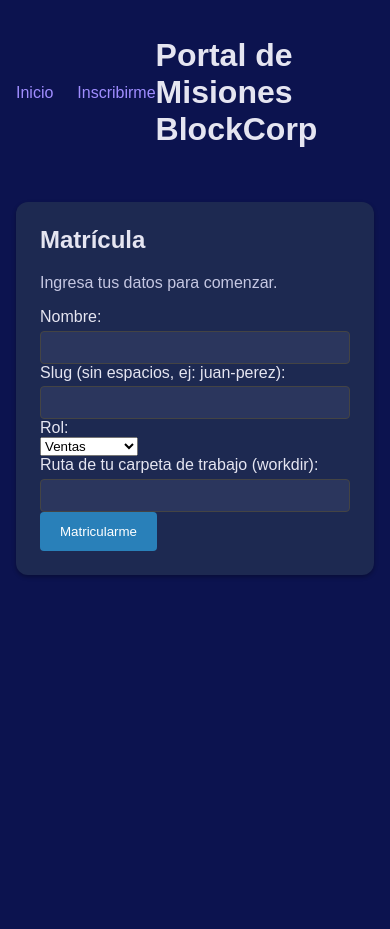
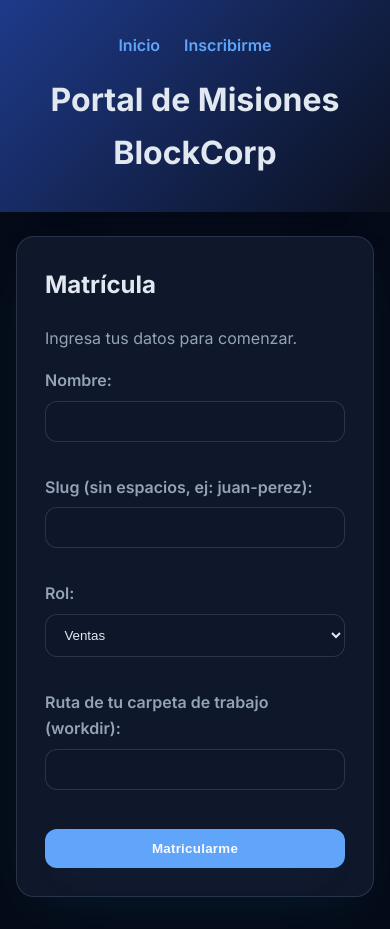
Before and after one commit to dalarcon80/PortalKids, a plain HTML site: page frontend/index.html in a window 390 px wide. Before the commit the page ends 844 px from the top, so only its background shows below. Drawn offline with Linux system fonts and the light colour scheme.

Commit message:
Refactor dark theme styles with shared variables

```diff
--- a/frontend/assets/css/style-dark.css
+++ b/frontend/assets/css/style-dark.css
@@ -1,20 +1,312 @@
-/* Dark theme styles for Portal de Misiones */
-body { font-family: Arial, sans-serif; margin: 0; padding: 0; background-color: #0c134f; color: #e5e5f1; }
-header { background-color: #0c134f; color: #e5e5f1; padding: 1rem; display: flex; justify-content: space-between; align-items: center; }
-nav { display: flex; gap: 1.5rem; }
-nav a { color: #a08dff; text-decoration: none; }
-nav a:hover { text-decoration: underline; }
-main { padding: 1rem; max-width: 1000px; margin: 0 auto; }
-section.enroll, section.dashboard, section.mission { background-color: #1d2951; padding: 1.5rem; border-radius: 12px; box-shadow: 0 2px 4px rgba(0,0,0,0.3); margin-bottom: 1.5rem; }
-section h2, section h3 { color: #e5e5f1; margin-top: 0; }
-section p, section li { color: #c5c7e2; }
-form input, form textarea { width: 100%; padding: 0.5rem; border: 1px solid #444; border-radius: 4px; margin-top: 0.3rem; box-sizing: border-box; background-color: #2b365d; color: #e5e5f1; }
-form button { background-color: #2980b9; color: #fff; border: none; border-radius: 4px; padding: 0.75rem 1.25rem; cursor: pointer; transition: background-color 0.2s ease; }
-form button:hover { background-color: #21618c; }
-.missions { list-style: none; padding: 0; margin: 0; }
-.missions li { padding: 0.5rem; border-bottom: 1px solid #444; display: flex; justify-content: space-between; align-items: center; }
-.missions li:last-child { border-bottom: none; }
-.blocked { opacity: 0.5; }
-.feedback { margin-top: 1rem; padding: 1rem; border-radius: 8px; }
-.feedback.success { background-color: #1e4620; color: #d4ffd6; }
-.feedback.error { background-color: #662222; color: #ffd4d4; }
+@import url("https://fonts.googleapis.com/css2?family=Inter:wght@400;600;700&display=swap");
+
+:root {
+  --bg: #050b18;
+  --text: #e2e8f0;
+  --muted: #94a3b8;
+  --card-bg: #0f172a;
+  --card-border: rgba(148, 163, 184, 0.2);
+  --card-shadow: 0 20px 45px -25px rgba(8, 47, 73, 0.65);
+  --card-shadow-hover: 0 28px 60px -22px rgba(30, 64, 175, 0.55);
+  --accent: #60a5fa;
+  --accent-hover: #3b82f6;
+  --accent-contrast: #f8fafc;
+  --accent-shadow: 0 15px 35px -18px rgba(96, 165, 250, 0.45);
+  --success: #34d399;
+  --warning: #fbbf24;
+  --danger: #f87171;
+  --danger-hover: #ef4444;
+  --danger-shadow: 0 12px 30px -18px rgba(248, 113, 113, 0.55);
+  --locked-bg: rgba(15, 23, 42, 0.65);
+  --locked-border: rgba(148, 163, 184, 0.25);
+  --unlocked-bg: rgba(59, 130, 246, 0.2);
+  --unlocked-border: rgba(59, 130, 246, 0.45);
+  --completed-bg: rgba(34, 197, 94, 0.2);
+  --completed-border: rgba(34, 197, 94, 0.45);
+  --error-bg: rgba(248, 113, 113, 0.18);
+  --error-border: rgba(248, 113, 113, 0.45);
+  --input-bg: rgba(15, 23, 42, 0.85);
+  --input-border: rgba(148, 163, 184, 0.22);
+  --focus-ring: rgba(96, 165, 250, 0.35);
+  --header-gradient-start: #1e3a8a;
+  --header-gradient-end: #0b1120;
+  --radius: 18px;
+}
+
+* {
+  box-sizing: border-box;
+}
+
+body {
+  font-family: "Inter", "Segoe UI", Roboto, Helvetica, Arial, sans-serif;
+  margin: 0;
+  padding: 0;
+  background-color: var(--bg);
+  color: var(--text);
+  line-height: 1.65;
+  -webkit-font-smoothing: antialiased;
+}
+
+header {
+  background: linear-gradient(135deg, var(--header-gradient-start), var(--header-gradient-end));
+  color: var(--text);
+  padding: 2.5rem 1.5rem;
+  text-align: center;
+  display: flex;
+  flex-direction: column;
+  gap: 1rem;
+  align-items: center;
+  box-shadow: 0 18px 35px -24px rgba(2, 6, 23, 0.9);
+}
+
+header h1 {
+  margin: 0;
+  font-size: clamp(2rem, 4vw, 2.8rem);
+  font-weight: 700;
+}
+
+header nav {
+  display: flex;
+  gap: 1.5rem;
+  flex-wrap: wrap;
+  justify-content: center;
+}
+
+header nav a {
+  color: var(--accent);
+  text-decoration: none;
+  font-weight: 600;
+}
+
+header nav a:hover {
+  color: var(--accent-hover);
+}
+
+main {
+  padding: clamp(1.5rem, 3vw, 3rem) 1.5rem;
+  max-width: 1100px;
+  margin: 0 auto;
+  display: flex;
+  flex-direction: column;
+  gap: 1.5rem;
+}
+
+section.enroll,
+section.dashboard,
+section.mission {
+  background-color: var(--card-bg);
+  padding: clamp(1.75rem, 2.5vw, 2.5rem);
+  border-radius: var(--radius);
+  box-shadow: var(--card-shadow);
+  border: 1px solid var(--card-border);
+}
+
+section.enroll h2,
+section.dashboard h2,
+section.mission h2,
+section.mission h3 {
+  margin-top: 0;
+  margin-bottom: 1.25rem;
+  font-size: clamp(1.5rem, 2vw, 1.75rem);
+  font-weight: 700;
+  color: var(--text);
+}
+
+section.enroll p,
+section.dashboard p,
+section.mission p,
+section.mission li {
+  margin-top: 0;
+  margin-bottom: 1rem;
+  color: var(--muted);
+}
+
+form label {
+  display: block;
+  margin-bottom: 0.35rem;
+  font-weight: 600;
+  color: var(--muted);
+}
+
+form input,
+form select,
+form textarea,
+form button {
+  padding: 0.75rem 0.9rem;
+  margin-top: 0.45rem;
+  width: 100%;
+  border-radius: 12px;
+  border: 1px solid var(--input-border);
+  background-color: var(--input-bg);
+  color: var(--text);
+  transition: border-color 0.2s ease, box-shadow 0.2s ease, background-color 0.2s ease;
+}
+
+form input:focus,
+form select:focus,
+form textarea:focus {
+  outline: none;
+  border-color: var(--accent);
+  box-shadow: 0 0 0 4px var(--focus-ring);
+  background-color: var(--card-bg);
+}
+
+form button {
+  background-color: var(--accent);
+  color: var(--accent-contrast);
+  border: none;
+  font-weight: 600;
+  letter-spacing: 0.02em;
+  cursor: pointer;
+  box-shadow: var(--accent-shadow);
+}
+
+form button:hover {
+  background-color: var(--accent-hover);
+}
+
+.missions-grid {
+  list-style: none;
+  padding: 0;
+  margin: 0;
+  display: grid;
+  grid-template-columns: repeat(auto-fit, minmax(250px, 1fr));
+  gap: 1.25rem;
+}
+
+.missions-grid > li {
+  list-style: none;
+  margin: 0;
+}
+
+.mission-card {
+  padding: 1.75rem;
+  border-radius: var(--radius);
+  border: 1px solid var(--card-border);
+  background-color: var(--card-bg);
+  box-shadow: var(--card-shadow);
+  display: flex;
+  flex-direction: column;
+  gap: 0.75rem;
+  transition: transform 0.2s ease, box-shadow 0.2s ease, border-color 0.2s ease;
+  position: relative;
+  color: var(--text);
+}
+
+.mission-card:hover {
+  transform: translateY(-6px);
+  box-shadow: var(--card-shadow-hover);
+}
+
+.mission-card a {
+  text-decoration: none;
+  color: var(--accent);
+  font-weight: 600;
+}
+
+.mission-card a:hover {
+  color: var(--accent-hover);
+}
+
+.mission-card .status {
+  font-weight: 600;
+  color: var(--muted);
+}
+
+.mission-card.locked {
+  background-color: var(--locked-bg);
+  border-color: var(--locked-border);
+  color: var(--muted);
+  box-shadow: none;
+}
+
+.mission-card.locked a {
+  color: var(--muted);
+  pointer-events: none;
+  cursor: not-allowed;
+}
+
+.mission-card.locked .status {
+  color: var(--muted);
+}
+
+.mission-card.unlocked {
+  background-color: var(--unlocked-bg);
+  border-color: var(--unlocked-border);
+}
+
+.mission-card.unlocked .status {
+  color: var(--warning);
+}
+
+.mission-card.completed {
+  background-color: var(--completed-bg);
+  border-color: var(--completed-border);
+}
+
+.mission-card.completed .status {
+  color: var(--success);
+}
+
+.success {
+  color: var(--success);
+  font-weight: 600;
+}
+
+.fail {
+  color: var(--danger);
+  font-weight: 600;
+}
+
+.feedback {
+  margin-top: 1rem;
+  padding: 1rem;
+  border-radius: 12px;
+  border: 1px solid var(--card-border);
+  background-color: var(--card-bg);
+  color: var(--text);
+}
+
+.feedback.success {
+  background-color: var(--completed-bg);
+  border-color: var(--completed-border);
+  color: var(--success);
+}
+
+.feedback.error {
+  background-color: var(--error-bg);
+  border-color: var(--error-border);
+  color: var(--danger);
+}
+
+button#logoutBtn {
+  margin-top: 1.5rem;
+  background-color: var(--danger);
+  color: var(--accent-contrast);
+  border: none;
+  border-radius: 12px;
+  padding: 0.9rem 1.1rem;
+  font-weight: 600;
+  letter-spacing: 0.02em;
+  cursor: pointer;
+  box-shadow: var(--danger-shadow);
+}
+
+button#logoutBtn:hover {
+  background-color: var(--danger-hover);
+}
+
+@media (max-width: 640px) {
+  header {
+    padding: 2rem 1rem;
+  }
+
+  main {
+    padding: 1.5rem 1rem 2rem;
+  }
+
+  .missions-grid {
+    grid-template-columns: repeat(auto-fit, minmax(220px, 1fr));
+    gap: 1rem;
+  }
+}
```
